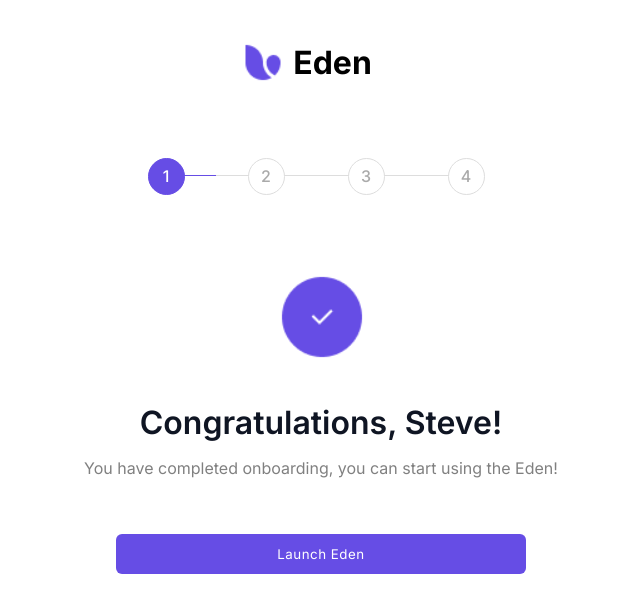
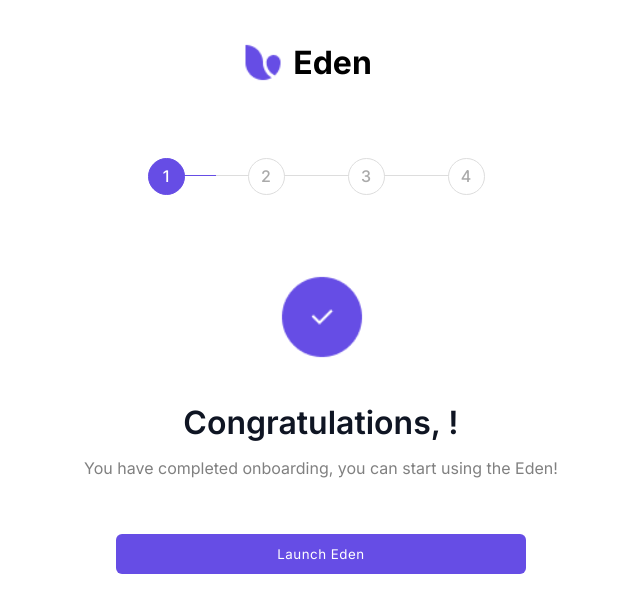
Before and after one commit to vaibhavchobisa/eden-onboarding, a React (Create React App) app: page /success in a window 1280 px wide. Shown: the top 612 px of the page, without its empty margins (319-959 px from the left). Built offline with nearby package versions, Linux system fonts and the light colour scheme.

Commit message:
minor changes

```diff
--- a/src/components/progress-bar/progress-bar.styles.scss
+++ b/src/components/progress-bar/progress-bar.styles.scss
@@ -59,6 +59,7 @@
     +li:after {
         background: linear-gradient(90deg, rgba(102, 77, 229, 255) 50%, #ddd 50%);
     }
+
 }
 
 .active-2 {
@@ -67,7 +68,7 @@
         color: #fff;
         border-color: rgba(102, 77, 229, 255);
         background-color: rgba(102, 77, 229, 255);
-        }
+    }
 
     +li:before {
         color: #fff;
--- a/src/context/app.context.jsx
+++ b/src/context/app.context.jsx
@@ -1,4 +1,9 @@
 import { createContext, useState } from "react";
+
+export const defaultFormFields = {
+    fullName: '',
+    displayName: ''
+};
 
 // as the actual value you want to access
 export const AppContext = createContext({
@@ -10,13 +15,30 @@
 
     isThirdClicked: false,
     setIsThirdClicked: () => { },
+
+    formFields: {},
+    setFormFields: () => { },
 });
 
 export const AppProvider = ({ children }) => {
     const [isFirstClicked, setIsFirstClicked] = useState(false);
     const [isSecondClicked, setIsSecondClicked] = useState(false);
     const [isThirdClicked, setIsThirdClicked] = useState(false);
-    const value = { isFirstClicked, setIsFirstClicked, isSecondClicked, setIsSecondClicked, isThirdClicked, setIsThirdClicked };
+
+    const [formFields, setFormFields] = useState(defaultFormFields);
+    const { fullName, displayName } = formFields;
+
+    const value = {
+        isFirstClicked,
+        setIsFirstClicked,
+        isSecondClicked,
+        setIsSecondClicked,
+        isThirdClicked,
+        setIsThirdClicked,
+        fullName,
+        displayName,
+        setFormFields
+    };
 
     return (
         <AppContext.Provider value={value}>
--- a/src/routes/success/success.component.jsx
+++ b/src/routes/success/success.component.jsx
@@ -1,15 +1,26 @@
 import "./success.styles.scss";
 import Button from "../../components/button/button.component";
 import { useNavigate } from "react-router-dom";
+import { useContext } from "react";
+import { AppContext } from "../../context/app.context";
+import { defaultFormFields } from "../../context/app.context";
 
 const Success = () => {
+
+    const { displayName, setIsFirstClicked, setIsSecondClicked, setIsThirdClicked, setFormFields } = useContext(AppContext);
     const navigate = useNavigate();
-    const onNavigateHandler = () => navigate("");
+    const onNavigateHandler = () => {
+        setIsFirstClicked(false);
+        setIsSecondClicked(false);
+        setIsThirdClicked(false);
+        setFormFields(defaultFormFields);
+        navigate("/");
+    };
 
     return (
         <div className="success-container">
             <img src="./logo/swoosh.png" alt="swoosh" />
-            <h2>Congratulations, Steve!</h2>
+            <h2>Congratulations, {displayName}!</h2>
             <p>You have completed onboarding, you can start using the Eden!</p>
             <Button onClick={onNavigateHandler}>Launch Eden</Button>
         </div>
--- a/src/routes/welcome/welcome.component.jsx
+++ b/src/routes/welcome/welcome.component.jsx
@@ -2,21 +2,18 @@
 import Button from "../../components/button/button.component";
 import { useNavigate } from "react-router-dom";
 import { useContext } from "react";
-
-import { useState } from "react";
 import { AppContext } from "../../context/app.context";
-
-const defaultFormFields = {
-    fullName: '',
-    displayName: ''
-};
 
 const Welcome = () => {
 
-    const [formFields, setFormFields] = useState(defaultFormFields);
-    const { fullName, displayName } = formFields;
-
-    const { setIsFirstClicked } = useContext(AppContext);
+    const {
+        setIsFirstClicked,
+        setFormFields,
+        formFields,
+        fullName,
+        displayName
+    }
+        = useContext(AppContext);
 
     const navigate = useNavigate();
 
```
